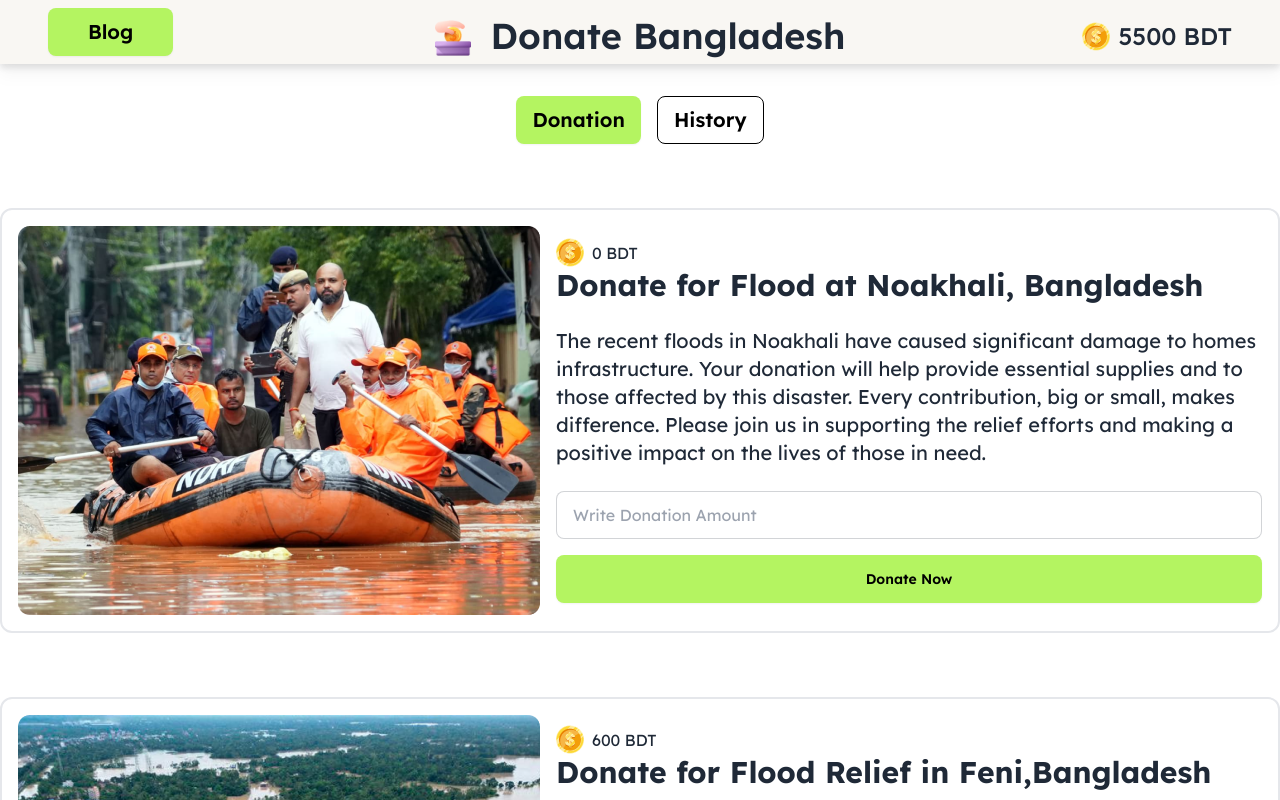
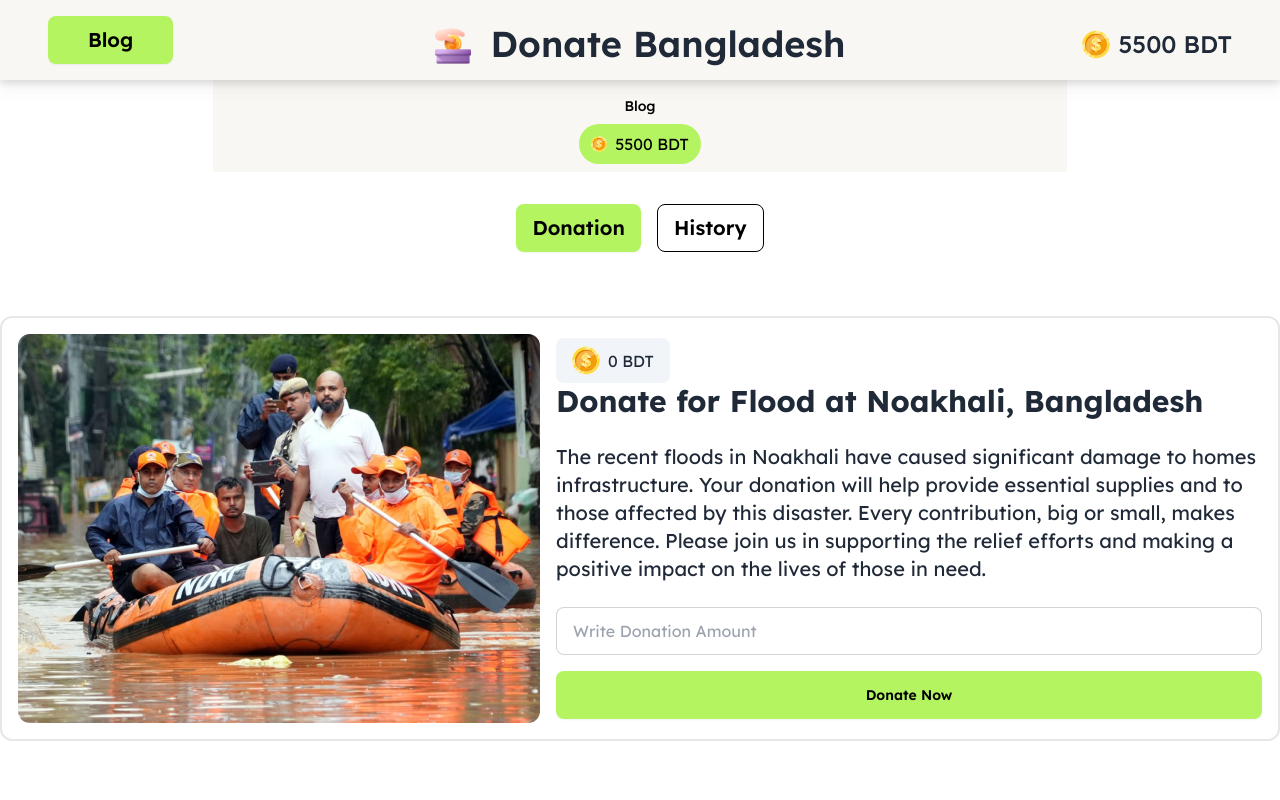
Before and after one commit to imdola/reset_ass_5, a plain HTML site: page index.html in a window 1280 px wide. Shown: the top 800 px of the page. Drawn offline with nearby package versions, Linux system fonts and the light colour scheme.

Commit message:
correction added

```diff
--- a/index.html
+++ b/index.html
@@ -42,7 +42,7 @@
   <header class="sticky top-0 bg-white z-50 drop-shadow-lg">
     <div class="navbar bg-base-100 bg-[#F9F7F3]">
       <!-- nav left start here  -->
-      <div class="navbar-start">
+      <div class="navbar-start py-2">
         <button class="hidden lg:block btn ml-10 px-10 bg-[#B4F461] border-none text-xl text-black">Blog</button>
       </div>
       <!-- nav bar left ends here  -->
@@ -51,7 +51,7 @@
       <div class="navbar-center">
         <div class="flex justify-center items-center">
           <img src="./images/logo.png" alt="" class="w-9 h-9 mt-3">
-          <h1 class="text-2xl mt-3  lg:text-4xl ml-5 lg:mt-2 font-semibold">Donate Bangladesh</h1>
+          <h1 class="text-2xl mt-3 py-2  lg:text-4xl ml-5 lg:mt-2 font-semibold">Donate Bangladesh</h1>
         </div>
       </div>
       <!-- nav bar center ends here  -->
@@ -59,28 +59,28 @@
       <!-- nav bar right starts here  -->
       <div class="navbar-end">
         <div class="hidden lg:block">
-          <button class="flex justify-center items-center gap-2 lg:mr-10 text-xl font-medium lg:text-2xl mt-2">
+          <div class="flex justify-center items-center gap-2 lg:mr-10 text-xl font-medium lg:text-2xl mt-2 py-2 cursor-pointer">
             <div>
               <img src="./images/coin.png" alt="">
             </div>
             <span>5500 BDT</span>
-          </button>
+          </div>
         </div>
       </div>
       <!-- nav bar right ends here  -->
 
        <!-- Menu icon for mobile device  -->
-       <i id="menu-icon" class="block ri-menu-3-line text-2xl mr-2 my-1 cursor-pointer lg:hidden"></i>
+       <i id="menu-icon" class="block ri-menu-3-line text-xl font-semibold mr-3 my-1 py-2 cursor-pointer lg:hidden"></i>
       </div>
   </header>
 
   <!-- Drop-down starts  -->
-  <div id="dropdown-menu" class="hidden flex flex-col bg-[#F9F7F3] text-black w-2/3 px-4 py-2 mx-auto">
-    <button class="text-sm text-black font-medium py-2 hover:text-gray-300">Blog</button>
-    <button class="flex items-center space-x-2 bg-[#B4F461] px-3 py-2 rounded-full hover:bg-gray-300 text-black mx-auto">
-      <img src="./images/coin.png" alt="Coin" class="w-4 h-4">
+  <div id="dropdown-menu" class="flex flex-col bg-[#F9F7F3] text-black w-2/3 px-4 py-2 mx-auto">
+    <button class="text-sm text-black font-medium py-2 hover:text-gray-500">Blog</button>
+    <div class="flex items-center space-x-2 bg-[#B4F461] px-3 py-2 rounded-full hover:bg-gray-300 text-black mx-auto cursor-pointer">
+      <img src="./images/coin.png" alt="" class="w-4 h-4">
       <span>5500 BDT</span>
-    </button>
+    </div>
   </div>
 
   <!-- ==================Nav bar section ends==================  -->
@@ -100,7 +100,7 @@
         <div class="hero-content flex-col lg:flex-row">
           <img src="./images/noakhali.png" alt="">
           <div>
-            <button class="flex justify-center items-center gap-2">
+            <button class="flex justify-center items-center gap-2 bg-slate-100 px-4 py-2 rounded-lg">
               <div>
                 <img src="./images/coin.png" alt="">
               </div>
@@ -126,7 +126,7 @@
         <div class="hero-content flex-col lg:flex-row">
           <img src="./images/feni.png" alt="">
           <div>
-            <button class="flex justify-center items-center gap-2">
+            <button class="flex justify-center items-center gap-2 bg-slate-100 px-4 py-2 rounded-lg">
               <div>
                 <img src="./images/coin.png" alt="">
               </div>
@@ -153,7 +153,7 @@
         <div class="hero-content flex-col lg:flex-row">
           <img src="./images/quota-protest.png" alt="">
           <div>
-            <button class="flex justify-center items-center gap-2">
+            <button class="flex justify-center items-center gap-2 bg-slate-100 px-4 py-2 rounded-lg">
               <div>
                 <img src="./images/coin.png" alt="">
               </div>
--- a/js/jsdesign.js
+++ b/js/jsdesign.js
@@ -1,3 +1,4 @@
+// Nav bar section js starts
 const menuIcon = document.getElementById('menu-icon');
 const dropdownMenu = document.getElementById('dropdown-menu');
 
@@ -11,3 +12,4 @@ menuIcon.addEventListener('click', function (){
     dropdownMenu.classList.remove('dropdown-enter', 'dropdown-enter-active');
   }
 });
+// Nav bar section js ends
```
